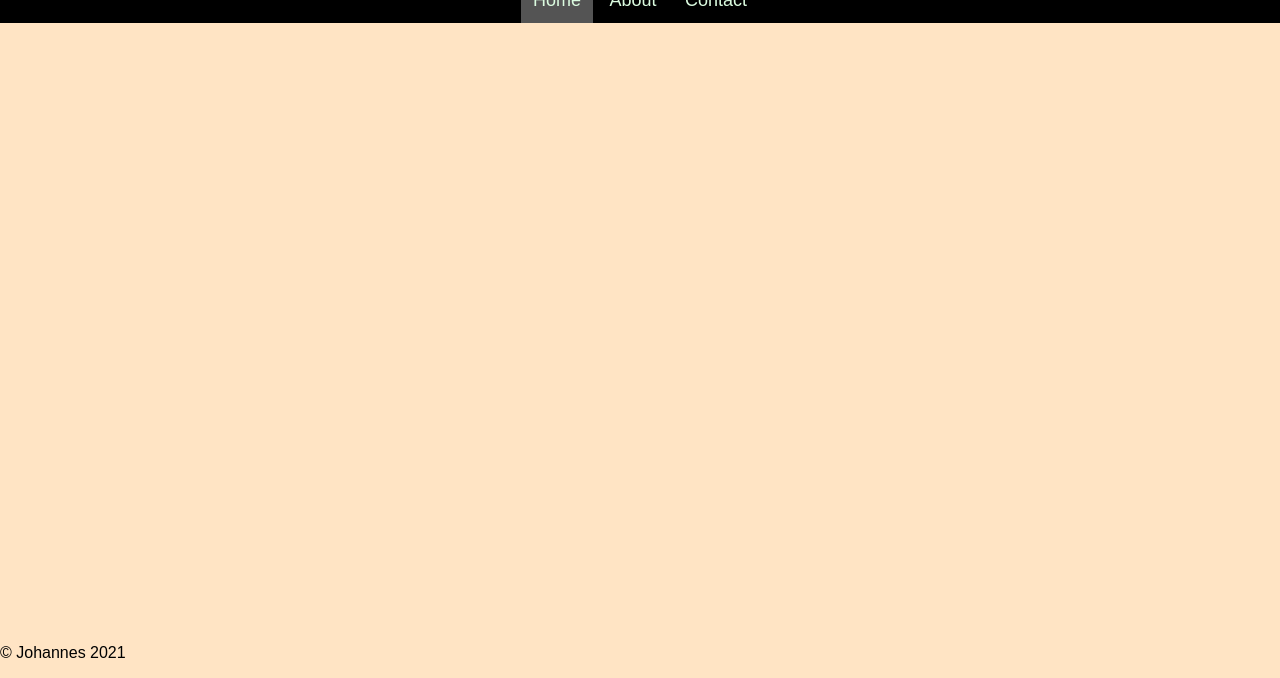
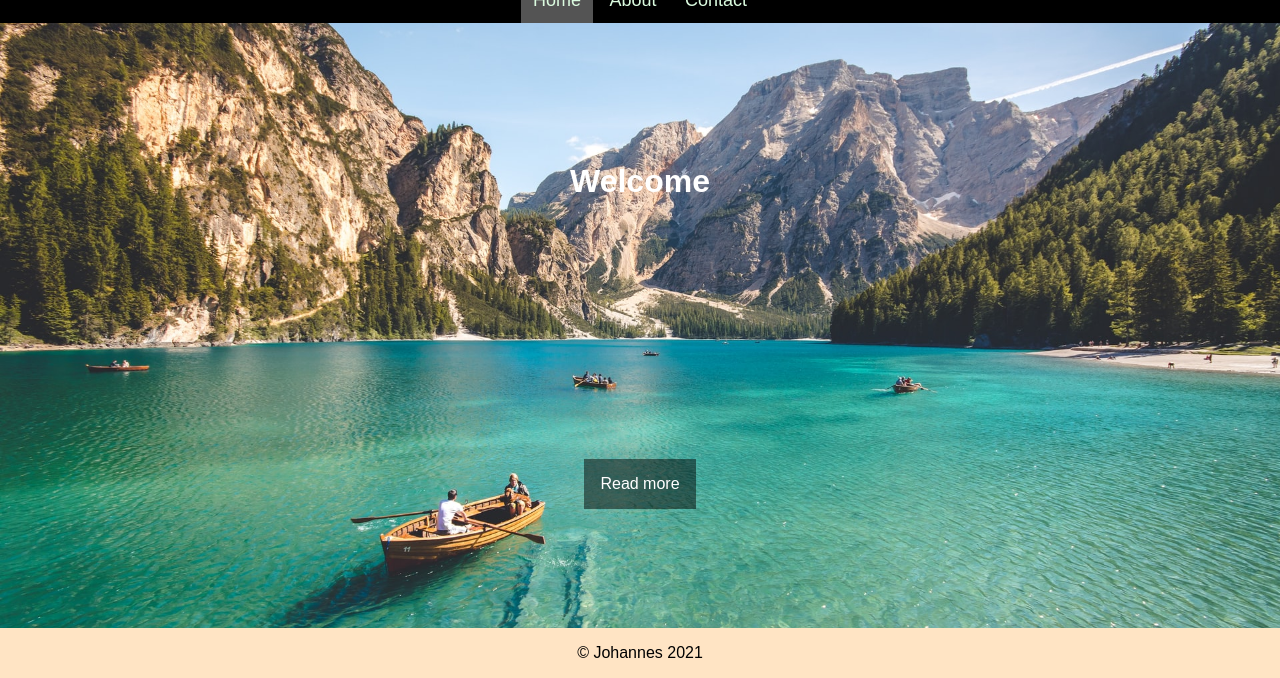
Before and after one commit to johannesmu/classWebsite-1-i2wT12021, a plain HTML site: page index.html in a window 1280 px wide. Shown: the part 122-800 px from the top of the page. Drawn offline with Linux system fonts and the light colour scheme.

Commit message:
adding a banner

```diff
--- a/index.html
+++ b/index.html
@@ -17,7 +17,13 @@
         <a href="contact.html">Contact</a>
       </nav>
     </header>
-    <main class="content"></main>
+    <div class="banner">
+      <h1>Welcome</h1>
+      <a href="about.html">Read more</a>
+    </div>
+    <main class="content">
+
+    </main>
     <footer class="footer">
       <p class="copyright">&copy; Johannes 2021</p>
     </footer>
--- a/styles.css
+++ b/styles.css
@@ -30,3 +30,24 @@ body {
 .navigation .active {
   background-color: #545454;
 }
+.copyright {
+  text-align: center;
+}
+.banner {
+  background-color: lightblue;
+  text-align: center;
+  display: grid;
+  place-items: center;
+  background-image: url("images/pietro-de-grandi-T7K4aEPoGGk-unsplash.jpg");
+  background-size: cover;
+  background-position: center;
+}
+.banner h1 {
+  color: #ffffff;
+}
+.banner a {
+  background-color: #0000007c;
+  color: #ffffff;
+  text-decoration: none;
+  padding: 16px;
+}
```
Also changed, not shown: images/dimitry-b-LxTM9ypaP1c-unsplash.jpg (added), images/pietro-de-grandi-T7K4aEPoGGk-unsplash.jpg (added).
